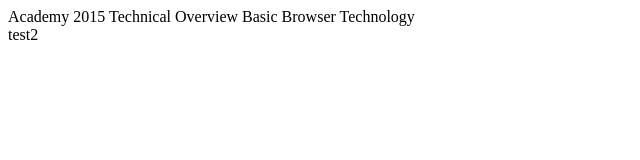
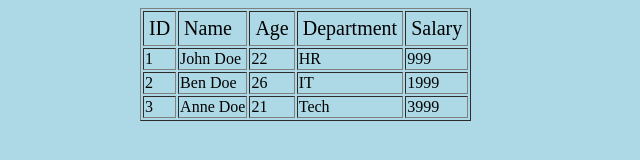
Before and after one commit to mikibrv/webbasic, a plain HTML site: page index.html in a window 1280 px wide. Shown: the whole page, without its empty margins (0-640 px from the left). Drawn offline with Linux system fonts and the light colour scheme.

Commit message:
employees specification and get all from json

```diff
--- a/css/index.css
+++ b/css/index.css
@@ -0,0 +1,18 @@
+body {
+    background-color: lightblue;
+}
+
+#content {
+    margin-left: auto;
+}
+
+#wrapper {
+    width: 1000px;
+    margin: 0 auto;
+}
+
+table thead td {
+    padding: 5px;
+    margin: 5px;
+    font-size: 20px;
+}
--- /dev/null
+++ b/employees.json
@@ -0,0 +1,25 @@
+{
+  "employees": [
+    {
+      "id": 1,
+      "name": "John Doe",
+      "age": 22,
+      "department": "HR",
+      "salary": 999
+    },
+    {
+      "id": 2,
+      "name": "Ben Doe",
+      "age": 26,
+      "department": "IT",
+      "salary": 1999
+    },
+    {
+      "id": 3,
+      "name": "Anne Doe",
+      "age": 21,
+      "department": "Tech",
+      "salary": 3999
+    }
+  ]
+}
--- a/index.html
+++ b/index.html
@@ -3,59 +3,48 @@
 <head>
     <meta charset="utf-8">
     <title> Technical Overview - Basic Browser Technology </title>
+    <link rel="icon" href="http://www.netcentric.biz/favicon.ico"
+          type="image/x-icon"/>
+    <!-- CSS -->
 
-    <!-- CSS -->
-    <link rel="icon" href="http://www.netcentric.biz/favicon.ico" type="image/x-icon"/>
+    <link rel="stylesheet" href="css/index.css"/>
 
-
-    <!--
-     Content:
-
-     1. WeB (DNS - HTTP Request, Headers - URL - Web Server, Cookie, Cache)
-     2. Web development - front-end - back-end
-        2.1 HTML (DOM - some tags - html5)
-        2.2 CSS (Style property , style tags, cascading style sheets)
-            2.2.1 Selectors - id - class
-            2.2.2 Order of importance, !Important (not use it, cause we have > )
-            2.2.3 Box model
-            2.2.4 CSS position
-            2.2.5 Floating
-        2.3 JS
-            2.3.1  JSON, object definition, properties, methods, Prototypes,
-            2.3.2  Functions definition, invocation, anonymous, closures
-            2.3.3  Global variables are evil
-            2.3.4  Event Listeners - event bubbling
-                -http://stackoverflow.com/questions/4616694/what-is-event-bubbling-and-capturing
-    3. REST API
-    4. Security
-
-
-     -->
 
 </head>
 <body>
+<div id="wrapper">
+    <article id="content">
+        <table border="1">
+            <thead>
+            <tr>
+                <td>
+                    ID
+                </td>
+                <td>
+                    Name
+                </td>
+                <td>
+                    Age
+                </td>
+                <td>
+                    Department
+                </td>
+                <td>
+                    Salary
+                </td>
+            </tr>
+            </thead>
 
+            <tbody>
 
-<article id="basicweb">
+            </tbody>
 
-    <section>
-        Academy 2015
+        </table>
 
-        Technical Overview
-
-        Basic Browser Technology
-    </section>
-
-    <section data-x="-100" data-y="400">
-        test2
-    </section>
-
-
-</article>
-
+    </article>
+</div>
 </body>
 
 <script type="text/javascript" src="lib/js/jquery-2.1.4.min.js"></script>
-<script type="text/javascript" src="lib/js/jmpress.custom.js"></script>
 <script type="text/javascript" src="js/index.js"></script>
 </html>
--- a/js/index.js
+++ b/js/index.js
@@ -1,22 +1,63 @@
 (function () {
+    // https://goo.gl/nTZZeR
+    function Person(id, name, age, department, salary) {
+        this.id = id;
+        this.age = age;
+        this.name = name;
+        this.department = department;
+        this.salary = salary;
 
 
-    $.jmpress('register', 'basicwebconfig', function () {
-        var jmpress = this;
+        this.grow = function () {
+            this.age++;
+        };
+    }
 
-        // our main configuration
-        var config = {
-            stepSelector: 'section',
-            viewPort: {
-                width: 1300,
-                maxScale: 1
-            }
+    function Employees() {
+        this.employees = [];
+        var that = this;
+
+
+        this.convertJsonArrayToEmployee = function (employeeArray) {
+            return new Person(employeeArray["id"], employeeArray["name"], employeeArray["age"],
+                employeeArray["department"], employeeArray["salary"]);
         };
 
-    });
+        this.bringEmployeesFromJson = function () {
 
-// start the demo!
-    $('#basicweb').jmpress('basicwebconfig');
+            jQuery.ajax({
+                url: "employees.json"
+            }).done(function (data) {
+                console.log(data);
+                for (var key in data["employees"]) {
+                    var employee = that.convertJsonArrayToEmployee(data["employees"][key]);
+                    that.employees.push(employee);
+                    that.updateTableWithAnEmployee(employee);
+                }
+                console.log(that.employees);
+            });
+        };
+
+        this.updateTableWithAnEmployee = function (employee) {
+
+            var getCell = function (value) {
+                return "<td>" + value + "</td>";
+            };
+
+            var row = "<tr>";
+            row += getCell(employee.id);
+            row += getCell(employee.name);
+            row += getCell(employee.age);
+            row += getCell(employee.department);
+            row += getCell(employee.salary);
+
+            row += "</tr>";
+            $("#content").find("tbody").append(row);
+        };
+    }
+
+    var employees = new Employees();
+    employees.bringEmployeesFromJson();
 
 
 }());
```
Also changed, not shown: test.html (added, +1 -0 lines), 1 other file.
